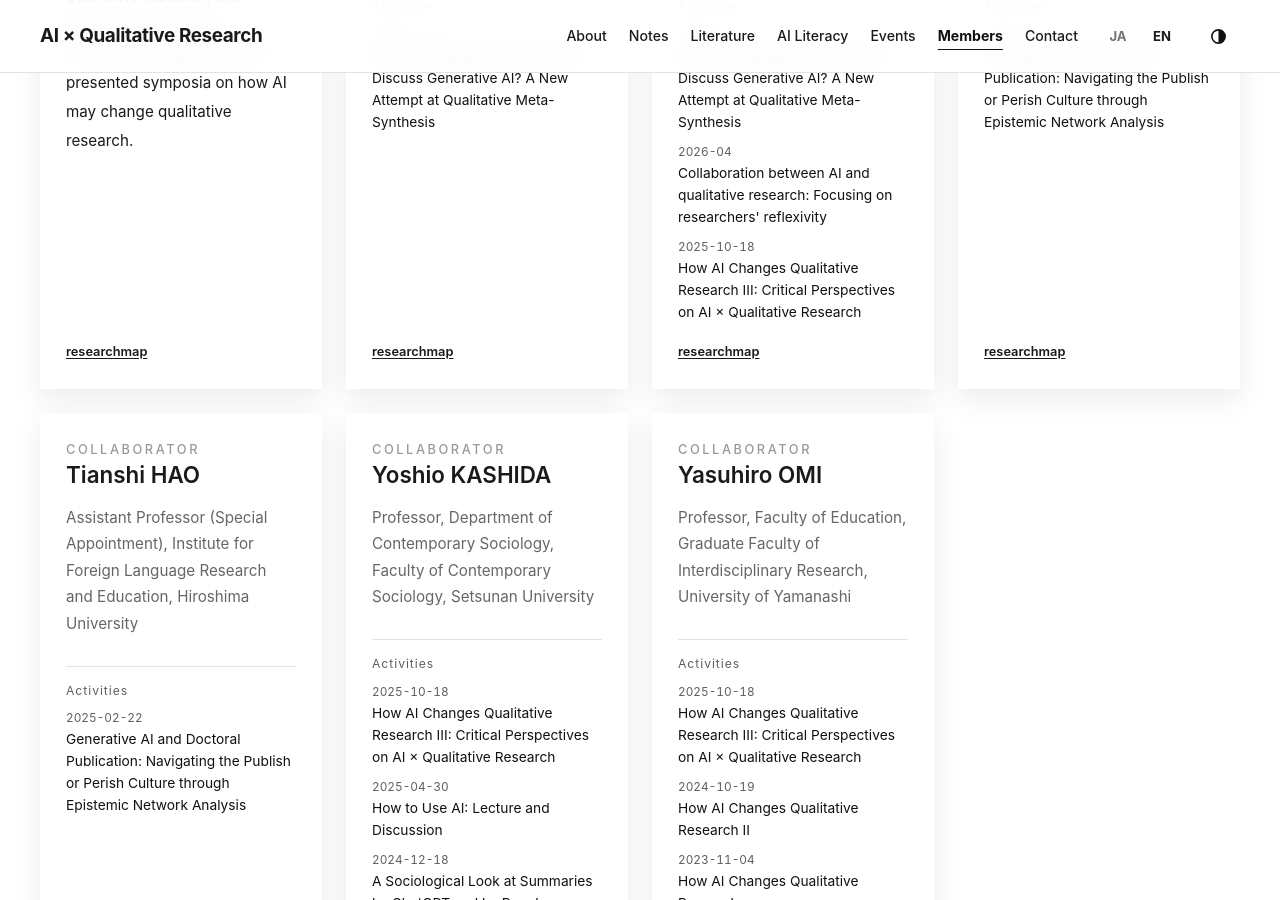
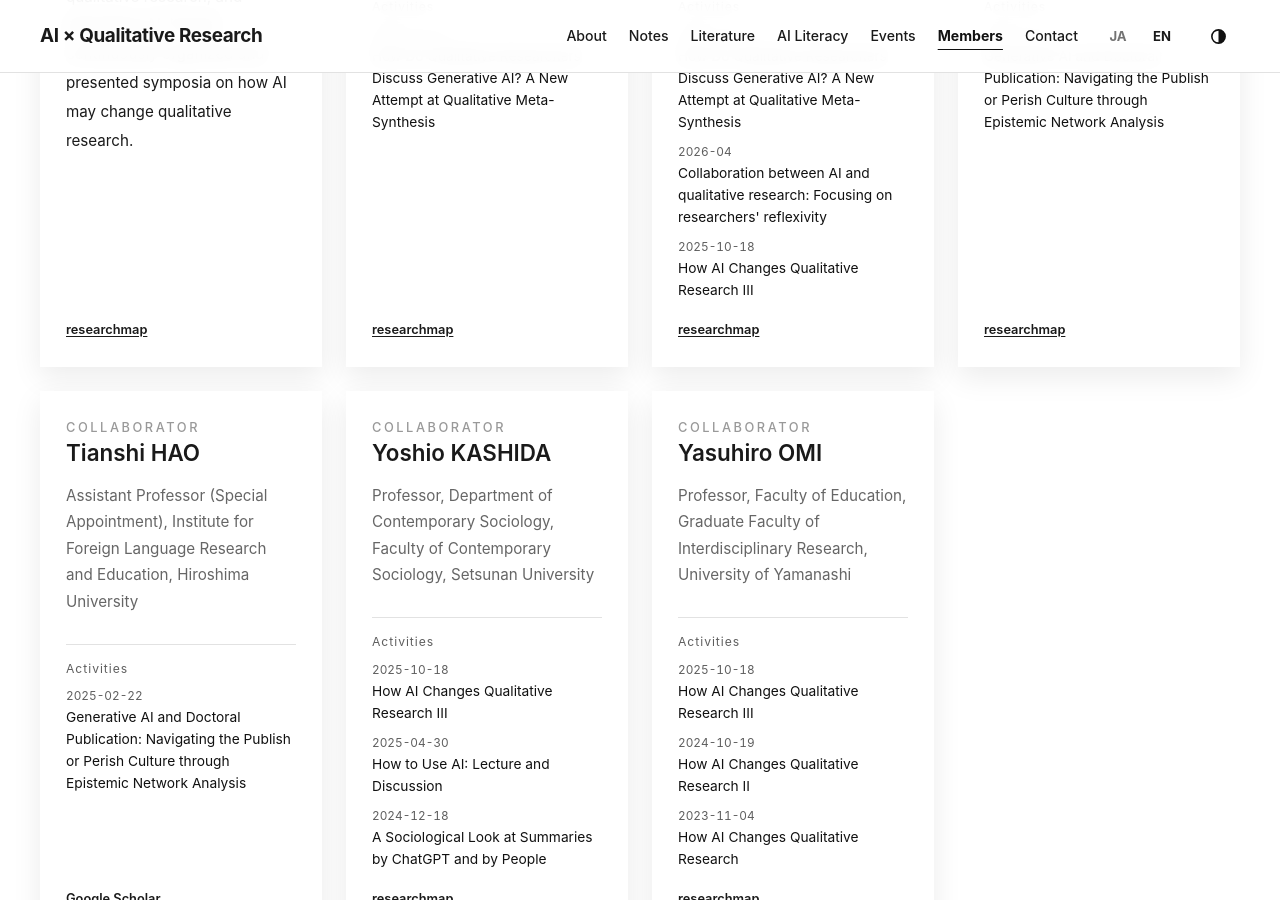
Before and after one commit to xuehaisheng/ai-qualitative-research, a Jekyll site: the page built from members.html, in a window 1280 px wide and 900 px high, scrolled down 577 px. Built offline with Jekyll 4.4.1, drawn with Linux system fonts in a browser that asks for light colours.

Commit message:
Drop the subtitle from the 2025 symposium title
Co-Authored-By: Claude Opus 5.5 <noreply@anthropic.com>
Claude-Session: https://claude.ai/code/session_01Lmg6w9NJRA6yGBV9Eynzga

```diff
--- a/_data/events.json
+++ b/_data/events.json
@@ -116,8 +116,8 @@
     "date": "2025-10-18",
     "status": "past",
     "title": {
-      "ja": "AIが質的研究をどう変えていくか――その③――AI×質的研究をめぐる批判的展望",
-      "en": "How AI Changes Qualitative Research III: Critical Perspectives on AI × Qualitative Research"
+      "ja": "AIが質的研究をどう変えていくか――その③――",
+      "en": "How AI Changes Qualitative Research III"
     },
     "place": {
       "ja": "日本質的心理学会第22回大会",
```
